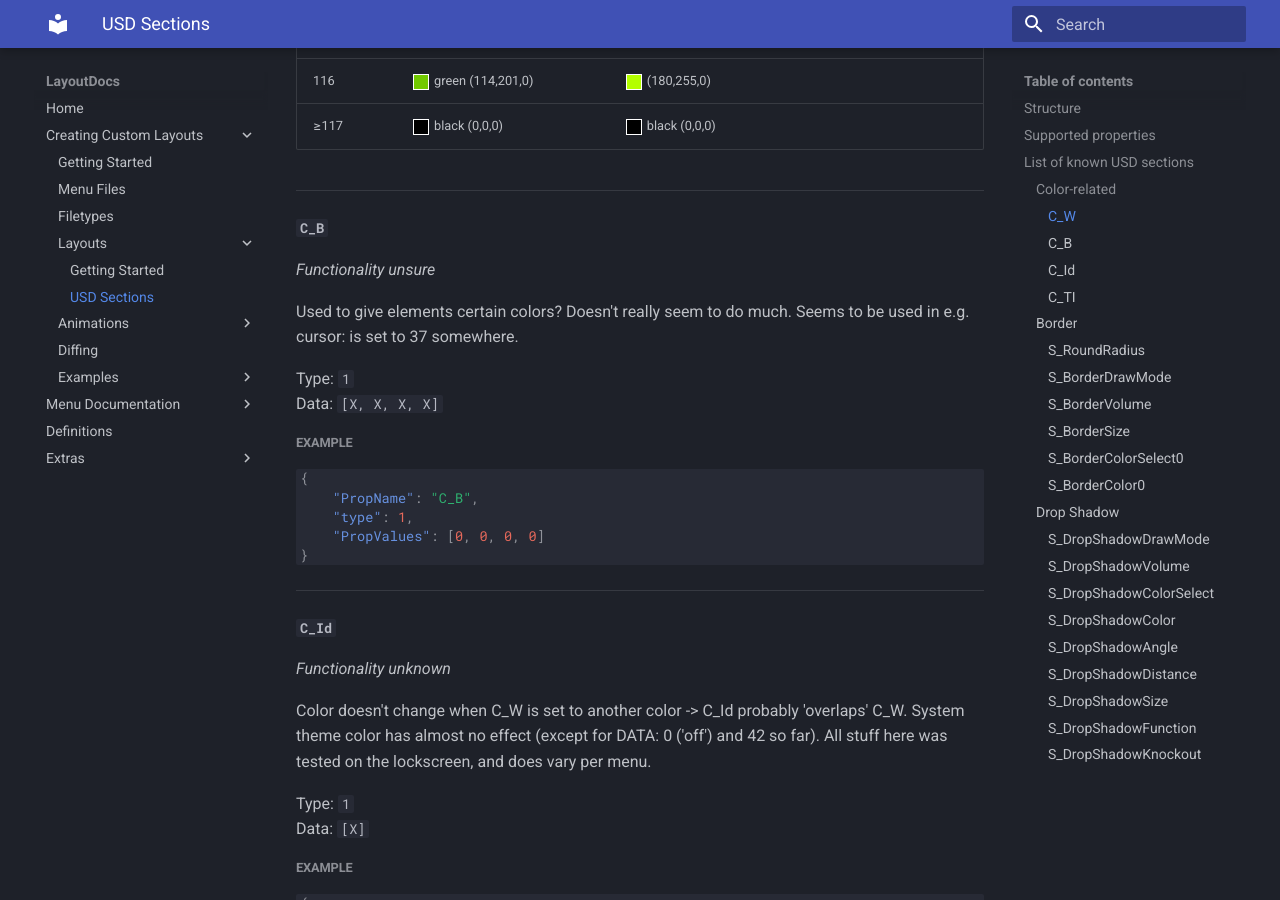
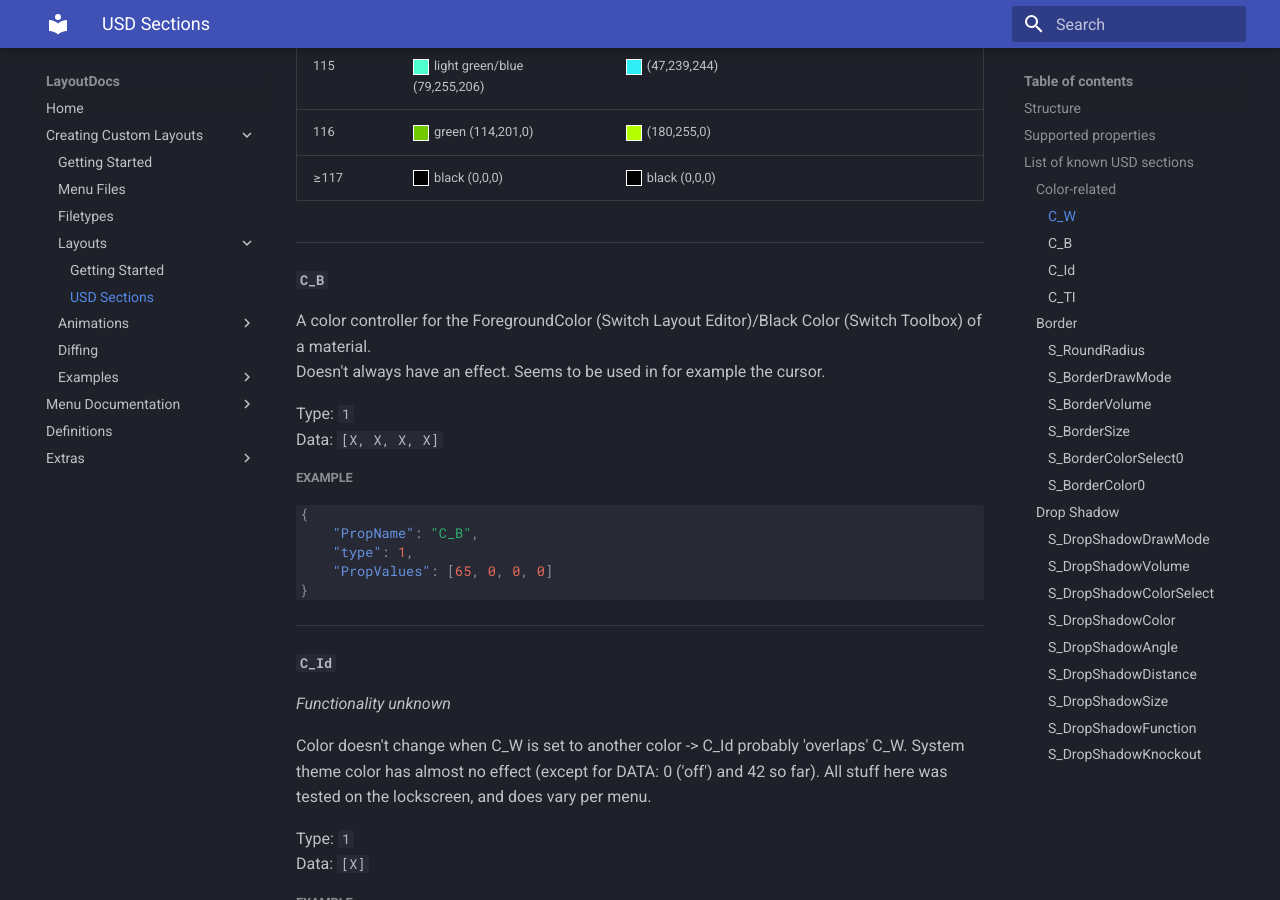
Before and after one commit to ThemezerNX/LayoutDocs, an MkDocs documentation site: the page built from docs/guide/layouts/usd-sections.md, in a window 1280 px wide and 900 px high, scrolled down 8317 px. Built offline with MkDocs 1.6.1 and Material for MkDocs 9.7.7, drawn with Linux system fonts in a browser that asks for light colours; some of the changed text lies outside the part shown.

Commit message:
docs(usd-sections): additional `C_W` and `C_B` information

````diff
--- a/docs/guide/layouts/usd-sections.md
+++ b/docs/guide/layouts/usd-sections.md
@@ -81,6 +81,7 @@
 
 #### **`C_W`**
 
+A color controller for the BackgroundColor (Switch Layout Editor)/White Color (Switch Toolbox) of a material.
 A property that is used to give elements certain colors. These colors are dynamic and can change based on the system theme.
 Used almost everywhere (all menus have to support dark and light theme).
 
@@ -230,10 +231,8 @@
 
 #### **`C_B`**
 
-_Functionality unsure_
-
-Used to give elements certain colors?
-Doesn't really seem to do much. Seems to be used in e.g. cursor: is set to 37 somewhere.
+A color controller for the ForegroundColor (Switch Layout Editor)/Black Color (Switch Toolbox) of a material.
+Doesn't always have an effect. Seems to be used in for example the cursor.
 
 Type: `1`
 Data: `[X, X, X, X]`
@@ -244,7 +243,7 @@
 {
 	"PropName": "C_B",
 	"type": 1,
-	"PropValues": [0, 0, 0, 0]
+	"PropValues": [65, 0, 0, 0]
 }
 ```
 
````
